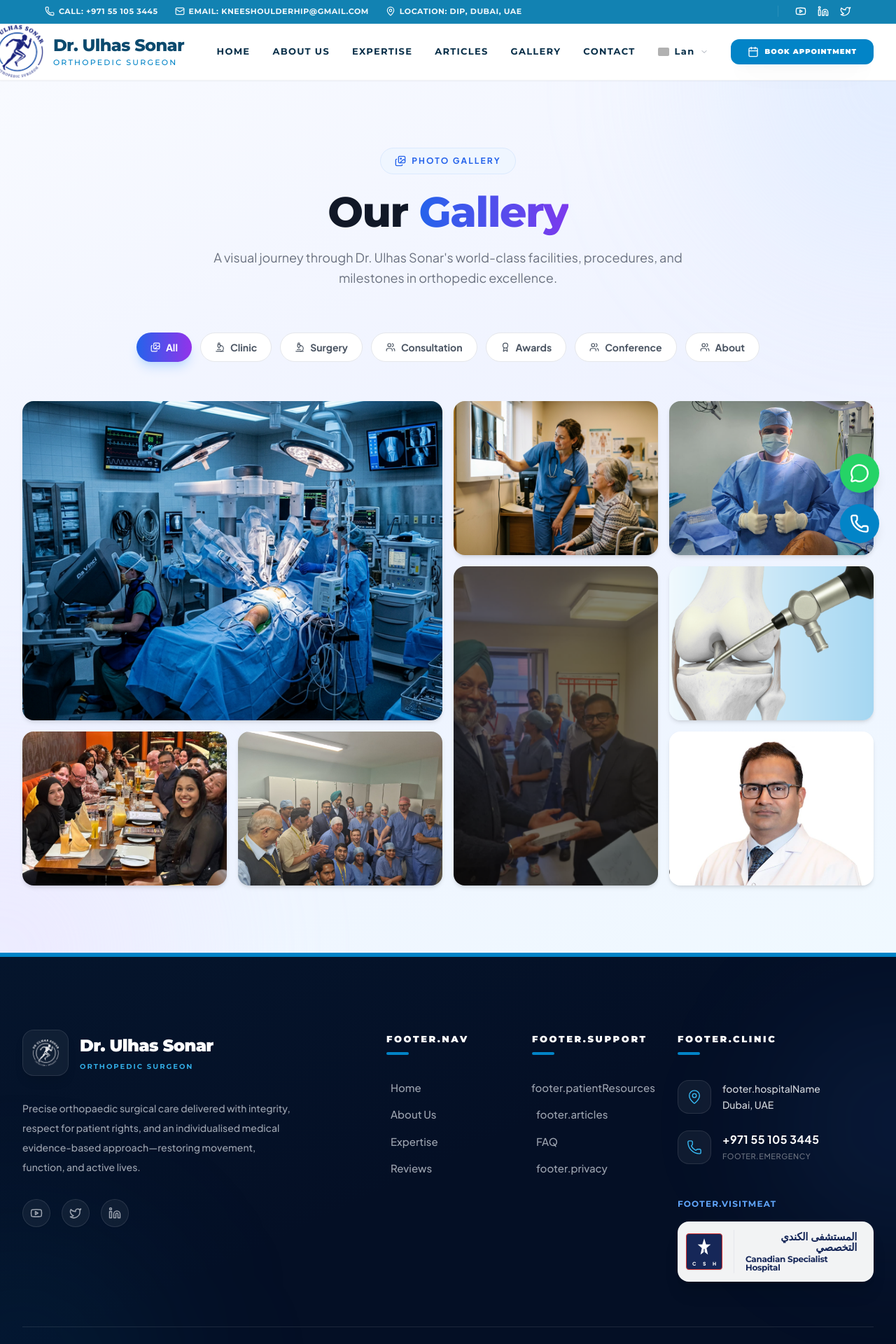
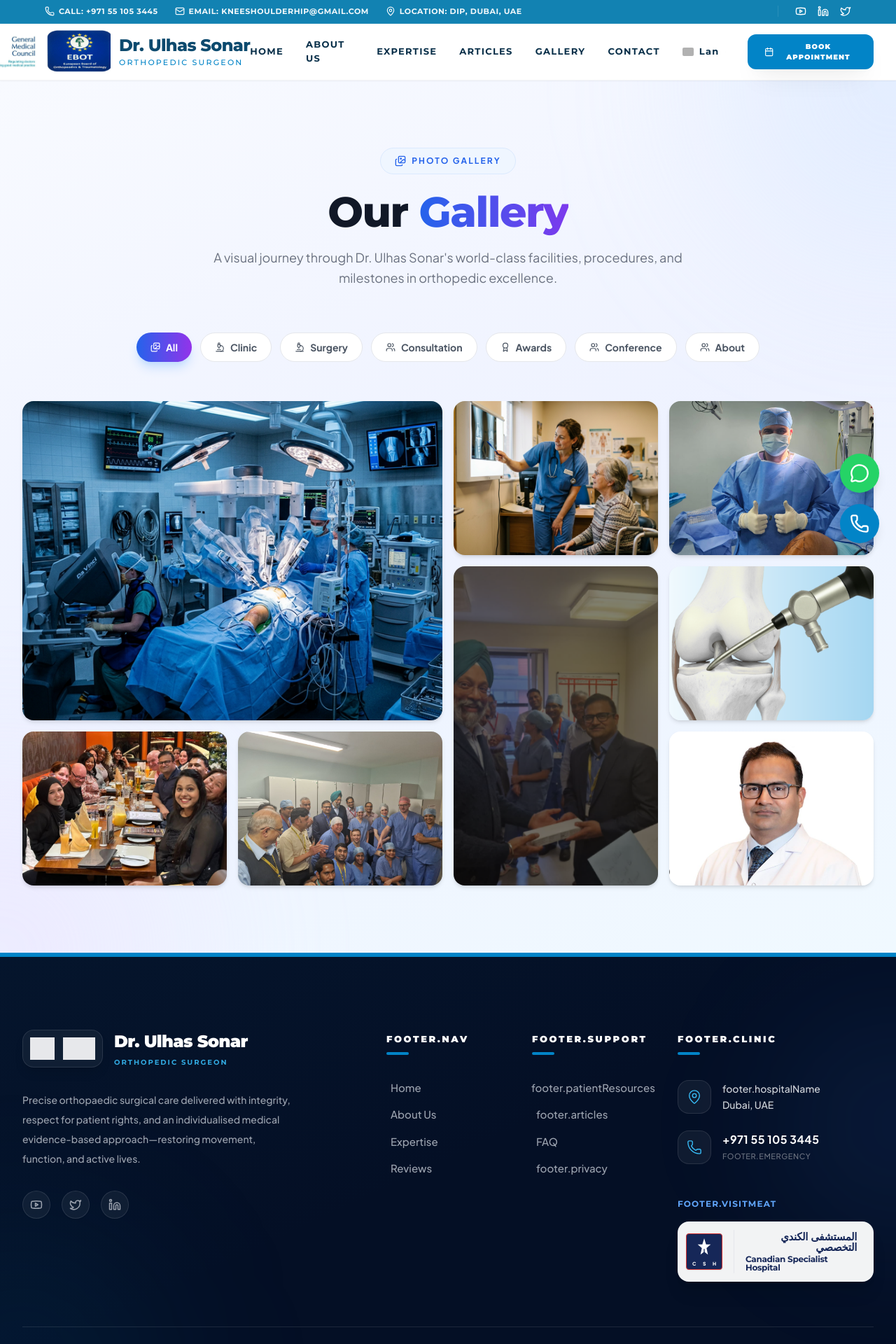
Before and after one commit to sabin876/Doctor-Port, a React (Vite) app: page /gallery in a window 1280 px wide. Shown: the top 1920 px of the page at 70% size. Built offline with nearby package versions, Linux system fonts and the light colour scheme; grey boxes are pictures that could not be loaded; a web font is replaced by a local one.

Commit message:
update: replaced branding logo with GMC and EBOT logos across Navbar and Footer

```diff
--- a/src/components/FloatingContactButtons.jsx
+++ b/src/components/FloatingContactButtons.jsx
@@ -5,8 +5,8 @@ import { useLanguage } from '../context/LanguageContext';
 const FloatingContactButtons = () => {
     const { language } = useLanguage();
     const isRtl = language === 'AR';
-    const phoneNumber = "+971585865606"; // Dr. Ulhas's phone number
-    const whatsappNumber = "+971585865606"; // WhatsApp number
+    const phoneNumber = "+971551053445"; // Dr. Ulhas's phone number
+    const whatsappNumber = "+971551053445"; // WhatsApp number
 
     return (
         <div className="fixed end-4 bottom-4 md:end-6 md:bottom-6 z-50 flex flex-col gap-3 md:gap-4">
--- a/src/components/Footer.jsx
+++ b/src/components/Footer.jsx
@@ -1,4 +1,5 @@
-import logo from '../assets/logo.png';
+import gmcLogo from '../assets/gmc-logo-navbar.png';
+import ebotLogo from '../assets/ebot-logo-navbar.png';
 import { useLanguage } from '../context/LanguageContext';
 import { MapPin, Phone, Mail, Youtube, Twitter, Linkedin, ChevronRight } from 'lucide-react';
 
@@ -18,8 +19,9 @@ const Footer = () => {
                     {/* Brand Column */}
                     <div className="lg:col-span-4 flex flex-col pt-2">
                         <div className="flex items-center gap-4 mb-8">
-                            <div className="bg-white/5 p-3 rounded-2xl border border-white/10 shadow-lg backdrop-blur-sm">
-                                <img src={logo} alt="Dr. Ulhas Sonar" className="h-10 w-auto brightness-0 invert opacity-90" />
+                            <div className="flex gap-3 bg-white/5 p-2.5 rounded-2xl border border-white/10 shadow-lg backdrop-blur-sm">
+                                <img src={gmcLogo} alt="General Medical Council" className="h-8 w-auto brightness-0 invert opacity-90" />
+                                <img src={ebotLogo} alt="EBOT" className="h-8 w-auto brightness-0 invert opacity-90" />
                             </div>
                             <div className="flex flex-col">
                                 <span className="text-xl md:text-2xl font-montserrat font-black tracking-tight text-white leading-none">
--- a/src/components/Navbar.jsx
+++ b/src/components/Navbar.jsx
@@ -3,7 +3,8 @@ import { Link as ScrollLink, scroller } from 'react-scroll';
 import { Link as RouterLink, useLocation, useNavigate } from 'react-router-dom';
 import { Menu, X, Calendar, ChevronDown } from 'lucide-react';
 import { motion, AnimatePresence } from 'framer-motion';
-import logo from '../assets/logo.png';
+import gmcLogo from '../assets/gmc-logo-navbar.png';
+import ebotLogo from '../assets/ebot-logo-navbar.png';
 
 
 import { useLanguage } from '../context/LanguageContext';
@@ -94,13 +95,22 @@ const Navbar = () => {
                 <div className="flex justify-between items-center h-16 md:h-20">
                     <div className="flex-shrink-0 flex items-center -ml-2 lg:-ml-12">
                         <div onClick={() => handleNavigation('home')} className="cursor-pointer flex items-center gap-3">
-                            <motion.img
-                                src={logo}
-                                alt="Dr. Ulhas Sonar Logo"
-                                className="h-12 sm:h-16 md:h-20 w-auto object-contain"
-                                whileHover={{ scale: 1.05 }}
-                                transition={{ type: "spring", stiffness: 300 }}
-                            />
+                            <div className="flex items-center gap-2 sm:gap-3">
+                                <motion.img
+                                    src={gmcLogo}
+                                    alt="General Medical Council Logo"
+                                    className="h-10 sm:h-14 md:h-16 w-auto object-contain"
+                                    whileHover={{ scale: 1.05 }}
+                                    transition={{ type: "spring", stiffness: 300 }}
+                                />
+                                <motion.img
+                                    src={ebotLogo}
+                                    alt="EBOT Logo"
+                                    className="h-10 sm:h-14 md:h-16 w-auto object-contain"
+                                    whileHover={{ scale: 1.05 }}
+                                    transition={{ type: "spring", stiffness: 300 }}
+                                />
+                            </div>
                             <div className="flex flex-col">
                                 <span className="text-lg sm:text-2xl font-metabolic font-extrabold tracking-tight text-primary-900 leading-none">
                                     {t('common.doctorName')}
```
Also changed, not shown: src/assets/ebot-logo-navbar.png (added), src/assets/gmc-logo-navbar.png (added).
